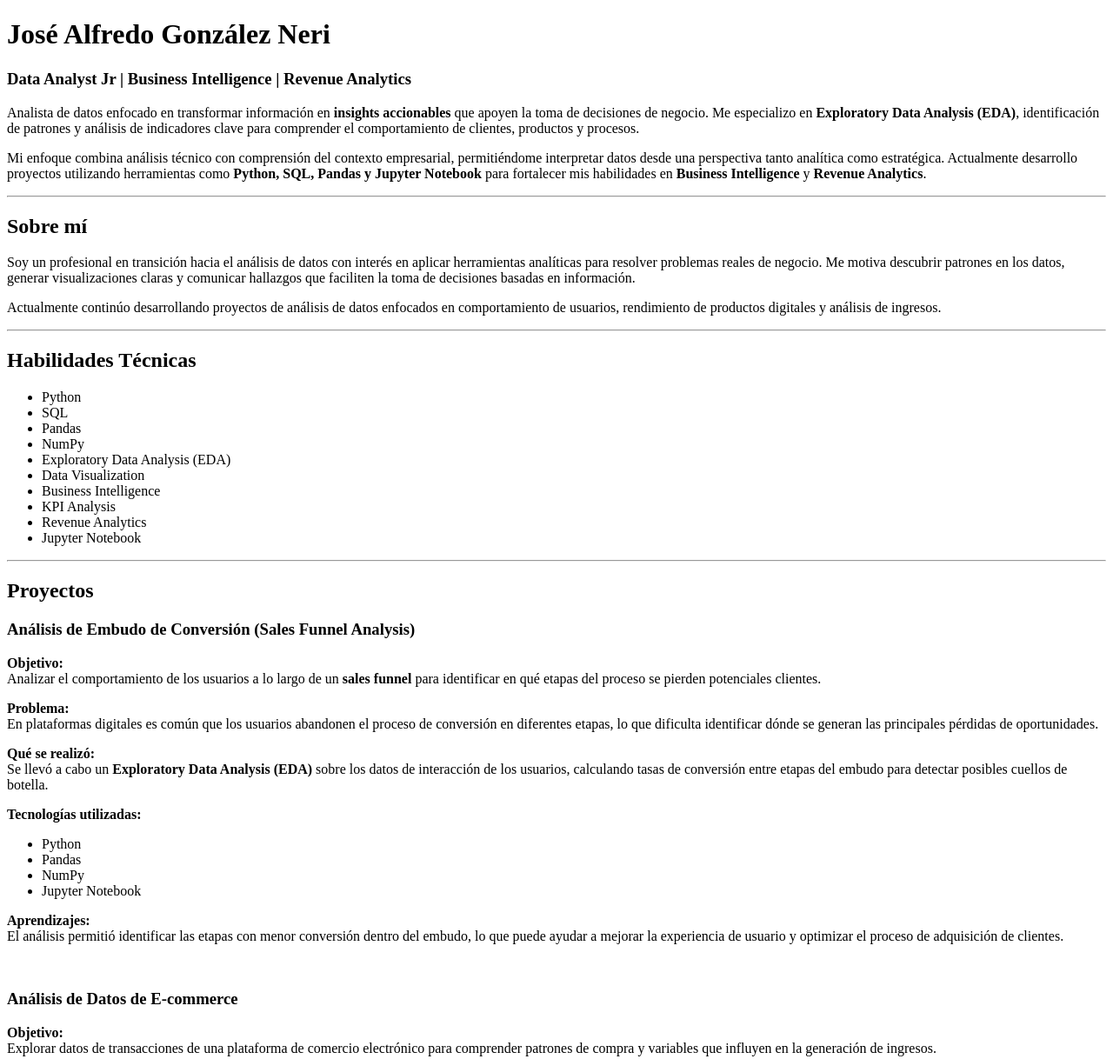
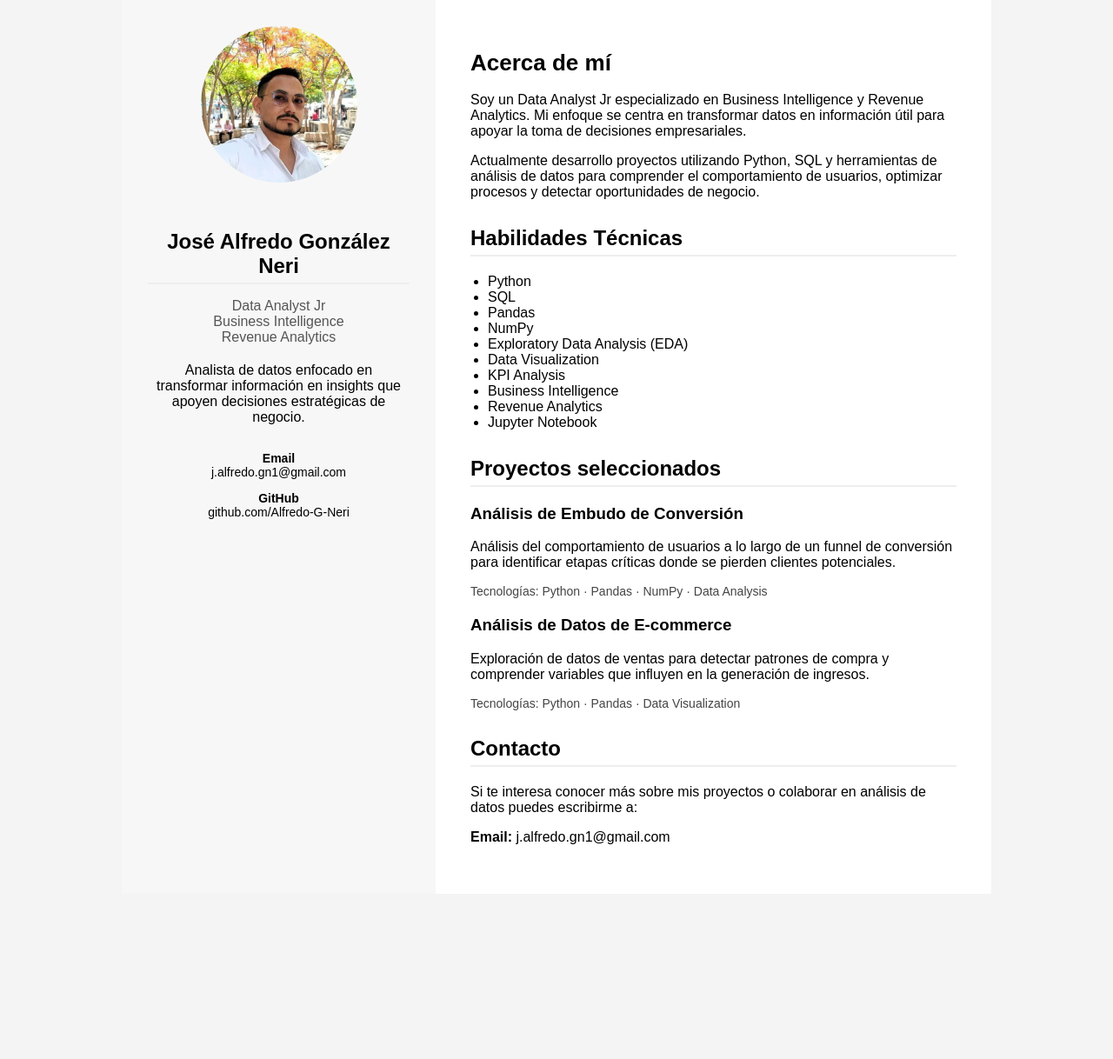
Before and after one commit to Alfredo-G-Neri/alfredo-g-neri.github.io, a plain HTML site: page index.html in a window 1280 px wide. Shown: the top 1218 px of the page at 87% size. After the commit the page ends 1028 px from the top, so only its background shows below. Drawn offline with Linux system fonts and the light colour scheme.

Commit message:
Refactor index.html for improved layout and content

```diff
--- a/index.html
+++ b/index.html
@@ -4,38 +4,132 @@
 <head>
 <meta charset="UTF-8">
 <title>José Alfredo González Neri | Data Analyst</title>
+
+<style>
+
+body{
+font-family: Arial;
+margin:0;
+background:#f4f4f4;
+}
+
+.container{
+display:flex;
+max-width:1000px;
+margin:auto;
+background:white;
+}
+
+/* Sidebar */
+
+.sidebar{
+width:35%;
+background:#f7f7f7;
+padding:30px;
+text-align:center;
+}
+
+.sidebar img{
+width:180px;
+border-radius:100px;
+margin-bottom:20px;
+}
+
+.sidebar h2{
+margin-bottom:5px;
+}
+
+.role{
+color:#555;
+margin-bottom:20px;
+}
+
+.contact{
+margin-top:30px;
+font-size:14px;
+}
+
+/* Content */
+
+.content{
+width:65%;
+padding:40px;
+}
+
+h1{
+font-size:26px;
+}
+
+h2{
+border-bottom:2px solid #eee;
+padding-bottom:5px;
+margin-top:30px;
+}
+
+ul{
+padding-left:20px;
+}
+
+.project{
+margin-top:20px;
+}
+
+.tech{
+font-size:14px;
+color:#444;
+}
+
+</style>
+
 </head>
 
 <body>
 
-<h1>José Alfredo González Neri</h1>
+<div class="container">
 
-<h3>Data Analyst Jr | Business Intelligence | Revenue Analytics</h3>
+<!-- SIDEBAR -->
 
-<p>
-Analista de datos enfocado en transformar información en <strong>insights accionables</strong> que apoyen la toma de decisiones de negocio.
-Me especializo en <strong>Exploratory Data Analysis (EDA)</strong>, identificación de patrones y análisis de indicadores clave para comprender el comportamiento de clientes, productos y procesos.
+<div class="sidebar">
+
+<img src="foto.jpg">
+
+<h2>José Alfredo González Neri</h2>
+
+<p class="role">
+Data Analyst Jr<br>
+Business Intelligence<br>
+Revenue Analytics
 </p>
 
 <p>
-Mi enfoque combina análisis técnico con comprensión del contexto empresarial, permitiéndome interpretar datos desde una perspectiva tanto analítica como estratégica.
-Actualmente desarrollo proyectos utilizando herramientas como <strong>Python, SQL, Pandas y Jupyter Notebook</strong> para fortalecer mis habilidades en <strong>Business Intelligence</strong> y <strong>Revenue Analytics</strong>.
+Analista de datos enfocado en transformar información en insights que apoyen decisiones estratégicas de negocio.
 </p>
 
-<hr>
+<div class="contact">
 
-<h2>Sobre mí</h2>
+<p><b>Email</b><br>
+j.alfredo.gn1@gmail.com</p>
+
+<p><b>GitHub</b><br>
+github.com/Alfredo-G-Neri</p>
+
+</div>
+
+</div>
+
+<!-- CONTENIDO -->
+
+<div class="content">
+
+<h1>Acerca de mí</h1>
 
 <p>
-Soy un profesional en transición hacia el análisis de datos con interés en aplicar herramientas analíticas para resolver problemas reales de negocio.
-Me motiva descubrir patrones en los datos, generar visualizaciones claras y comunicar hallazgos que faciliten la toma de decisiones basadas en información.
+Soy un Data Analyst Jr especializado en Business Intelligence y Revenue Analytics. Mi enfoque se centra en transformar datos en información útil para apoyar la toma de decisiones empresariales.
 </p>
 
 <p>
-Actualmente continúo desarrollando proyectos de análisis de datos enfocados en comportamiento de usuarios, rendimiento de productos digitales y análisis de ingresos.
+Actualmente desarrollo proyectos utilizando Python, SQL y herramientas de análisis de datos para comprender el comportamiento de usuarios, optimizar procesos y detectar oportunidades de negocio.
 </p>
-
-<hr>
 
 <h2>Habilidades Técnicas</h2>
 
@@ -46,87 +140,55 @@ Actualmente continúo desarrollando proyectos de análisis de datos enfocados en
 <li>NumPy</li>
 <li>Exploratory Data Analysis (EDA)</li>
 <li>Data Visualization</li>
+<li>KPI Analysis</li>
 <li>Business Intelligence</li>
-<li>KPI Analysis</li>
 <li>Revenue Analytics</li>
 <li>Jupyter Notebook</li>
 </ul>
 
-<hr>
+<h2>Proyectos seleccionados</h2>
 
-<h2>Proyectos</h2>
+<div class="project">
 
-<h3>Análisis de Embudo de Conversión (Sales Funnel Analysis)</h3>
+<h3>Análisis de Embudo de Conversión</h3>
 
-<p><strong>Objetivo:</strong><br>
-Analizar el comportamiento de los usuarios a lo largo de un <strong>sales funnel</strong> para identificar en qué etapas del proceso se pierden potenciales clientes.
+<p>
+Análisis del comportamiento de usuarios a lo largo de un funnel de conversión para identificar etapas críticas donde se pierden clientes potenciales.
 </p>
 
-<p><strong>Problema:</strong><br>
-En plataformas digitales es común que los usuarios abandonen el proceso de conversión en diferentes etapas, lo que dificulta identificar dónde se generan las principales pérdidas de oportunidades.
+<p class="tech">
+Tecnologías: Python · Pandas · NumPy · Data Analysis
 </p>
 
-<p><strong>Qué se realizó:</strong><br>
-Se llevó a cabo un <strong>Exploratory Data Analysis (EDA)</strong> sobre los datos de interacción de los usuarios, calculando tasas de conversión entre etapas del embudo para detectar posibles cuellos de botella.
-</p>
+</div>
 
-<p><strong>Tecnologías utilizadas:</strong></p>
-
-<ul>
-<li>Python</li>
-<li>Pandas</li>
-<li>NumPy</li>
-<li>Jupyter Notebook</li>
-</ul>
-
-<p><strong>Aprendizajes:</strong><br>
-El análisis permitió identificar las etapas con menor conversión dentro del embudo, lo que puede ayudar a mejorar la experiencia de usuario y optimizar el proceso de adquisición de clientes.
-</p>
-
-<br>
+<div class="project">
 
 <h3>Análisis de Datos de E-commerce</h3>
 
-<p><strong>Objetivo:</strong><br>
-Explorar datos de transacciones de una plataforma de comercio electrónico para comprender patrones de compra y variables que influyen en la generación de ingresos.
+<p>
+Exploración de datos de ventas para detectar patrones de compra y comprender variables que influyen en la generación de ingresos.
 </p>
 
-<p><strong>Problema:</strong><br>
-Los negocios digitales generan grandes volúmenes de datos, pero convertir esa información en conocimiento útil requiere un proceso estructurado de análisis.
+<p class="tech">
+Tecnologías: Python · Pandas · Data Visualization
 </p>
 
-<p><strong>Qué se realizó:</strong><br>
-Se analizó un conjunto de datos de transacciones mediante técnicas de <strong>Exploratory Data Analysis</strong>, identificando patrones de comportamiento de clientes y tendencias en las compras.
-</p>
-
-<p><strong>Tecnologías utilizadas:</strong></p>
-
-<ul>
-<li>Python</li>
-<li>Pandas</li>
-<li>Data Analysis</li>
-<li>Data Visualization</li>
-</ul>
-
-<p><strong>Aprendizajes:</strong><br>
-El análisis permitió comprender mejor el comportamiento de compra de los usuarios y detectar patrones relevantes en la generación de ingresos.
-</p>
-
-<hr>
+</div>
 
 <h2>Contacto</h2>
 
 <p>
-Si te interesa conocer más sobre mis proyectos o colaborar en oportunidades relacionadas con análisis de datos, puedes contactarme en:
+Si te interesa conocer más sobre mis proyectos o colaborar en análisis de datos puedes escribirme a:
 </p>
 
 <p>
 <strong>Email:</strong> j.alfredo.gn1@gmail.com
 </p>
 
-<p>
-<strong>GitHub:</strong> github.com/Alfredo-G-Neri
-</p>
+</div>
+
+</div>
 
 </body>
 </html>
```
